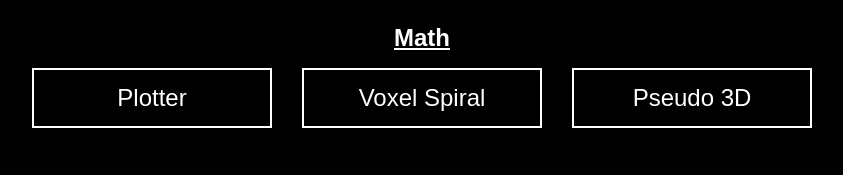
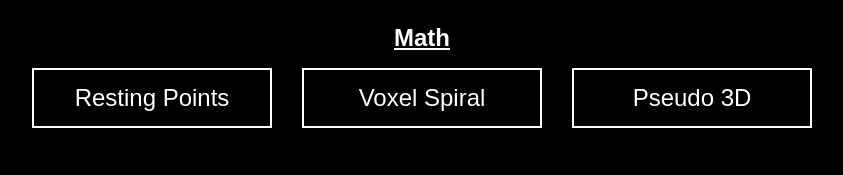
Before and after one commit to ezzsaac/webExperiments, a plain HTML site: page index.html in a window 1280 px wide. Shown: the top 175 px of the page, without its empty margins (218-1061 px from the left). Drawn offline with Linux system fonts and the light colour scheme.

Commit message:
Update index.html

```diff
--- a/index.html
+++ b/index.html
@@ -13,7 +13,7 @@
 		<h1 class="text">Math</h1>
 		<div class="buttons">
 			<button class="templateButton"
-				onclick="window.location.href='restingPoints/index.html'">Plotter</button>
+				onclick="window.location.href='restingPoints/index.html'">Resting Points</button>
 			<button class="templateButton" onclick="window.location.href='spiral/index.html'">Voxel
 				Spiral</button>
 			<button class="templateButton" onclick="window.location.href='spinningCube/index.html'">Pseudo
```
